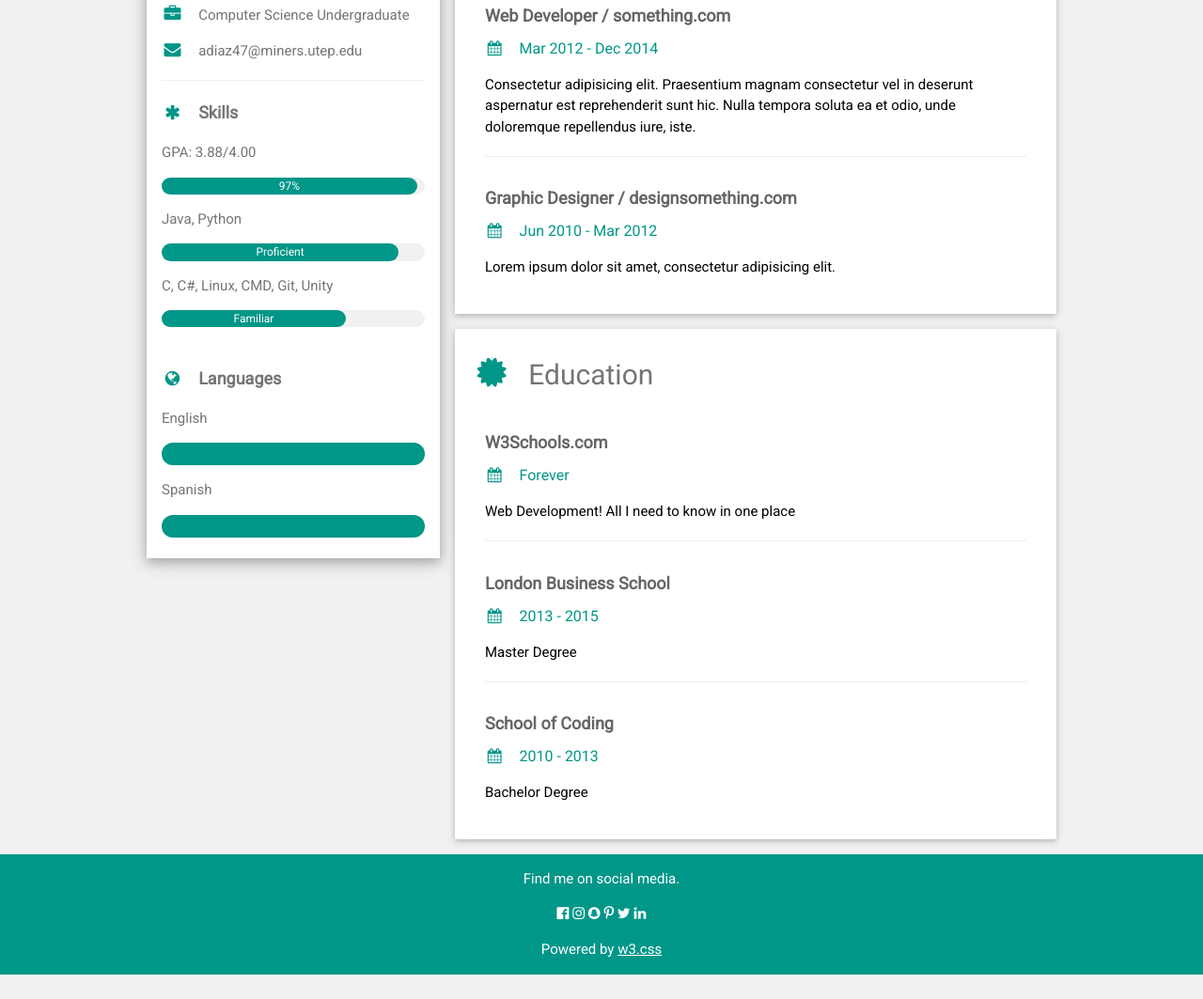
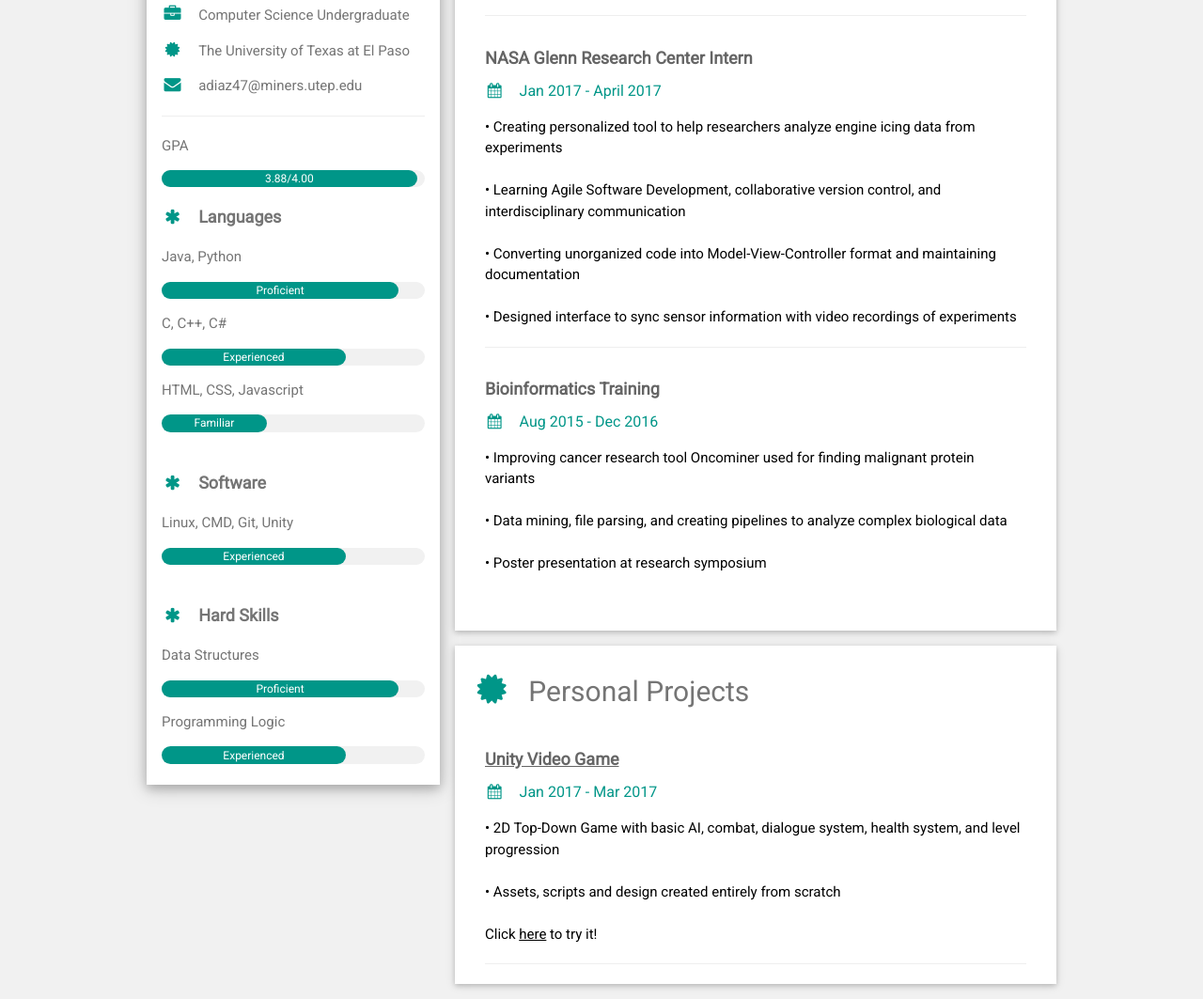
Before and after one commit to AlejandroDiaz101/AlejandroDiaz101.github.io, a plain HTML site: page index.html in a window 1280 px wide. Shown: the part 338-1401 px from the top of the page at 94% size. Before the commit the page ends 1375 px from the top, so only its background shows below. Drawn offline with nearby package versions, Linux system fonts and the light colour scheme.

Commit message:
Added my information and my video game

```diff
--- a/index.html
+++ b/index.html
@@ -1,6 +1,6 @@
 <!DOCTYPE html>
 <html>
-<title>W3.CSS Template</title>
+<title>Alejandro Diaz Online Portfolio</title>
 <meta charset="UTF-8">
 <meta name="viewport" content="width=device-width, initial-scale=1">
 <link rel="stylesheet" href="https://www.w3schools.com/w3css/4/w3.css">
@@ -29,38 +29,56 @@ html,body,h1,h2,h3,h4,h5,h6 {font-family: "Roboto", sans-serif}
         </div>
         <div class="w3-container">
           <p><i class="fa fa-briefcase fa-fw w3-margin-right w3-large w3-text-teal"></i>Computer Science Undergraduate</p>
+          <p><i class="fa fa-certificate fa-fw w3-margin-right w3-large w3-text-teal"></i>The University of Texas at El Paso</p>
           <p><i class="fa fa-envelope fa-fw w3-margin-right w3-large w3-text-teal"></i>adiaz47@miners.utep.edu</p>
           <hr>
 
           <!-- Skills Section!  -->
-          <p class="w3-large"><b><i class="fa fa-asterisk fa-fw w3-margin-right w3-text-teal"></i>Skills</b></p>
-          <p>GPA: 3.88/4.00</p>
+          <p>GPA</p>
           <div class="w3-light-grey w3-round-xlarge w3-small">
-            <div class="w3-container w3-center w3-round-xlarge w3-teal" style="width:97%">97%</div>
+            <div class="w3-container w3-center w3-round-xlarge w3-teal" style="width:97%">3.88/4.00</div>
           </div>
+          <p class="w3-large"><b><i class="fa fa-asterisk fa-fw w3-margin-right w3-text-teal"></i>Languages</b></p>
           <p>Java, Python</p>
           <div class="w3-light-grey w3-round-xlarge w3-small">
             <div class="w3-container w3-center w3-round-xlarge w3-teal" style="width:90%">Proficient</div>
           </div>
-          <p>C, C#, Linux, CMD, Git, Unity</p>
+          <p>C, C++, C#</p>
           <div class="w3-light-grey w3-round-xlarge w3-small">
             <div class="w3-container w3-center w3-round-xlarge w3-teal" style="width:70%">
+              <div class="w3-center w3-text-white">Experienced</div>
+            </div>
+          </div>
+          <p>HTML, CSS, Javascript</p>
+          <div class="w3-light-grey w3-round-xlarge w3-small">
+            <div class="w3-container w3-center w3-round-xlarge w3-teal" style="width:40%">
               <div class="w3-center w3-text-white">Familiar</div>
             </div>
           </div>
           <br>
 
-          <!-- Languages Section! -->
-          <p class="w3-large w3-text-theme"><b><i class="fa fa-globe fa-fw w3-margin-right w3-text-teal"></i>Languages</b></p>
-          <p>English</p>
-          <div class="w3-light-grey w3-round-xlarge">
-            <div class="w3-round-xlarge w3-teal" style="height:24px;width:100%"></div>
-          </div>
-          <p>Spanish</p>
-          <div class="w3-light-grey w3-round-xlarge">
-            <div class="w3-round-xlarge w3-teal" style="height:24px;width:100%"></div>
+          <p class="w3-large"><b><i class="fa fa-asterisk fa-fw w3-margin-right w3-text-teal"></i>Software</b></p>
+          <p>Linux, CMD, Git, Unity</p>
+          <div class="w3-light-grey w3-round-xlarge w3-small">
+            <div class="w3-container w3-center w3-round-xlarge w3-teal" style="width:70%">
+              <div class="w3-center w3-text-white">Experienced</div>
+            </div>
           </div>
           <br>
+
+          <p class="w3-large"><b><i class="fa fa-asterisk fa-fw w3-margin-right w3-text-teal"></i>Hard Skills</b></p>
+          <p>Data Structures</p>
+          <div class="w3-light-grey w3-round-xlarge w3-small">
+            <div class="w3-container w3-center w3-round-xlarge w3-teal" style="width:90%">Proficient</div>
+          </div>
+          <p>Programming Logic</p>
+          <div class="w3-light-grey w3-round-xlarge w3-small">
+            <div class="w3-container w3-center w3-round-xlarge w3-teal" style="width:70%">
+              <div class="w3-center w3-text-white">Experienced</div>
+            </div>
+          </div>
+          <br>
+
         </div>
       </div><br>
 
@@ -74,41 +92,42 @@ html,body,h1,h2,h3,h4,h5,h6 {font-family: "Roboto", sans-serif}
         <h2 class="w3-text-grey w3-padding-16"><i class="fa fa-suitcase fa-fw w3-margin-right w3-xxlarge w3-text-teal"></i>Work Experience</h2>
         <div class="w3-container">
           <h5 class="w3-opacity"><b>Micromouse Team Leader</b></h5>
-          <h6 class="w3-text-teal"><i class="fa fa-calendar fa-fw w3-margin-right"></i>Jan 2015 - <span class="w3-tag w3-teal w3-round">Current</span></h6>
-          <p>Leading a diverse group of peers in creating a robotic mouse that can traverse a maze. Responsibilities include organizing meetings and workflow, setting team goals, and motivating group members to work together. Technical skills developed include maze solving algorithms, telemetry, and working with an Arduino micro controller.</p>
+          <h6 class="w3-text-teal"><i class="fa fa-calendar fa-fw w3-margin-right"></i>Aug 2017 - <span class="w3-tag w3-teal w3-round">Current</span></h6>
+          <p>•	Leading a diverse group of peers in creating a robotic mouse to traverse a maze<br /><br />
+		•	Working with maze solving algorithms, and using sensor data to make decisions<br /><br />
+		•	Organizing meetings, setting group goals, motivating group members to work together
+</p>
           <hr>
         </div>
         <div class="w3-container">
-          <h5 class="w3-opacity"><b>Web Developer / something.com</b></h5>
-          <h6 class="w3-text-teal"><i class="fa fa-calendar fa-fw w3-margin-right"></i>Mar 2012 - Dec 2014</h6>
-          <p>Consectetur adipisicing elit. Praesentium magnam consectetur vel in deserunt aspernatur est reprehenderit sunt hic. Nulla tempora soluta ea et odio, unde doloremque repellendus iure, iste.</p>
+          <h5 class="w3-opacity"><b>NASA Glenn Research Center Intern</b></h5>
+          <h6 class="w3-text-teal"><i class="fa fa-calendar fa-fw w3-margin-right"></i>Jan 2017 - April 2017</h6>
+          <p>•	Creating personalized tool to help researchers analyze engine icing data from experiments<br /><br />
+	•	Learning Agile Software Development, collaborative version control, and interdisciplinary communication<br /><br />
+	•	Converting unorganized code into Model-View-Controller format and maintaining documentation<br /><br />
+	•	Designed interface to sync sensor information with video recordings of experiments
+</p>
           <hr>
         </div>
         <div class="w3-container">
-          <h5 class="w3-opacity"><b>Graphic Designer / designsomething.com</b></h5>
-          <h6 class="w3-text-teal"><i class="fa fa-calendar fa-fw w3-margin-right"></i>Jun 2010 - Mar 2012</h6>
-          <p>Lorem ipsum dolor sit amet, consectetur adipisicing elit. </p><br>
+          <h5 class="w3-opacity"><b>Bioinformatics Training</b></h5>
+          <h6 class="w3-text-teal"><i class="fa fa-calendar fa-fw w3-margin-right"></i>Aug 2015 - Dec 2016</h6>
+          <p>•	Improving cancer research tool Oncominer used for finding malignant protein variants<br /><br />
+	•	Data mining, file parsing, and creating pipelines to analyze complex biological data<br /><br />
+	•	Poster presentation at research symposium <br /><br />
+</p><br>
         </div>
       </div>
 
       <div class="w3-container w3-card w3-white">
-        <h2 class="w3-text-grey w3-padding-16"><i class="fa fa-certificate fa-fw w3-margin-right w3-xxlarge w3-text-teal"></i>Education</h2>
+        <h2 class="w3-text-grey w3-padding-16"><i class="fa fa-certificate fa-fw w3-margin-right w3-xxlarge w3-text-teal"></i>Personal Projects</h2>
         <div class="w3-container">
-          <h5 class="w3-opacity"><b>W3Schools.com</b></h5>
-          <h6 class="w3-text-teal"><i class="fa fa-calendar fa-fw w3-margin-right"></i>Forever</h6>
-          <p>Web Development! All I need to know in one place</p>
+          <h5 class="w3-opacity"><b><a href="https://www.gamebucket.io/game/4d5518ef-1ed9-4eb9-8d61-133e9a032154" target="_blank">Unity Video Game</a></b></h5>
+          <h6 class="w3-text-teal"><i class="fa fa-calendar fa-fw w3-margin-right"></i>Jan 2017 - Mar 2017</h6>
+          <p>•	2D Top-Down Game with basic AI, combat, dialogue system, health system, and level progression<br /><br />
+•	Assets, scripts and design created entirely from scratch<br /><br />
+Click <a href="https://www.gamebucket.io/game/4d5518ef-1ed9-4eb9-8d61-133e9a032154" target="_blank">here</a> to try it!</p>
           <hr>
-        </div>
-        <div class="w3-container">
-          <h5 class="w3-opacity"><b>London Business School</b></h5>
-          <h6 class="w3-text-teal"><i class="fa fa-calendar fa-fw w3-margin-right"></i>2013 - 2015</h6>
-          <p>Master Degree</p>
-          <hr>
-        </div>
-        <div class="w3-container">
-          <h5 class="w3-opacity"><b>School of Coding</b></h5>
-          <h6 class="w3-text-teal"><i class="fa fa-calendar fa-fw w3-margin-right"></i>2010 - 2013</h6>
-          <p>Bachelor Degree</p><br>
         </div>
       </div>
 
@@ -122,14 +141,6 @@ html,body,h1,h2,h3,h4,h5,h6 {font-family: "Roboto", sans-serif}
 </div>
 
 <footer class="w3-container w3-teal w3-center w3-margin-top">
-  <p>Find me on social media.</p>
-  <i class="fa fa-facebook-official w3-hover-opacity"></i>
-  <i class="fa fa-instagram w3-hover-opacity"></i>
-  <i class="fa fa-snapchat w3-hover-opacity"></i>
-  <i class="fa fa-pinterest-p w3-hover-opacity"></i>
-  <i class="fa fa-twitter w3-hover-opacity"></i>
-  <i class="fa fa-linkedin w3-hover-opacity"></i>
-  <p>Powered by <a href="https://www.w3schools.com/w3css/default.asp" target="_blank">w3.css</a></p>
 </footer>
 
 </body>
```
